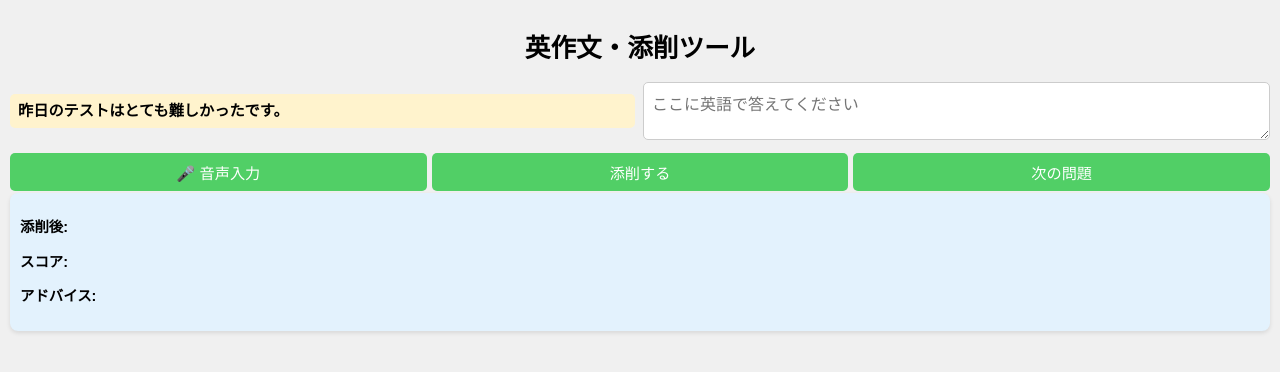
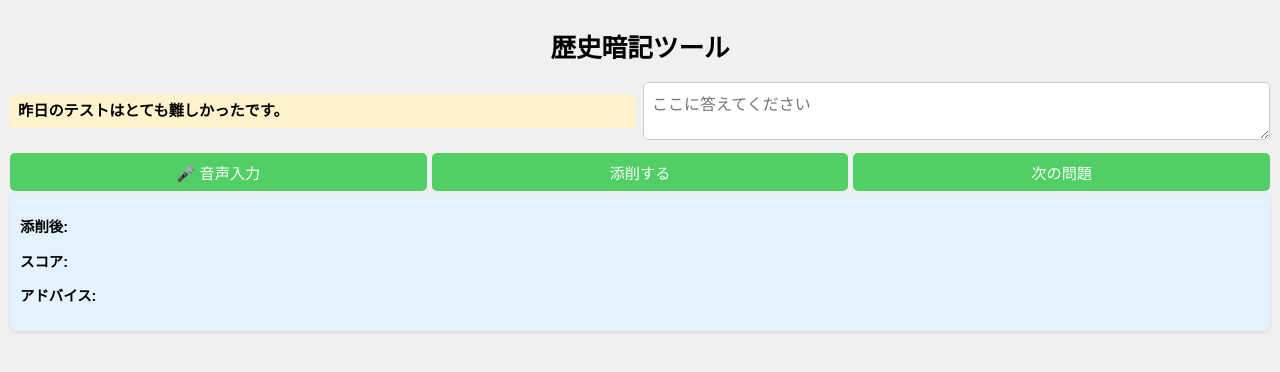
Before and after one commit to kajironpu/english-checker-history, a plain HTML site: page index.html in a window 1280 px wide. Drawn offline with Linux system fonts and the light colour scheme.

Commit message:
Update index.html

```diff
--- a/index.html
+++ b/index.html
@@ -7,12 +7,12 @@
   <link rel="stylesheet" href="css/style.css" />
 </head>
 <body>
-  <h2>英作文・添削ツール</h2>
+  <h2>歴史暗記ツール</h2>
 
   <!-- 問題と入力欄を横並び -->
   <div class="problem-row">
     <p id="problem">読み込み中...</p>
-    <textarea id="userAnswer" placeholder="ここに英語で答えてください" rows="2"></textarea>
+    <textarea id="userAnswer" placeholder="ここに答えてください" rows="2"></textarea>
   </div>
 
   <!-- ボタン群 -->
```
